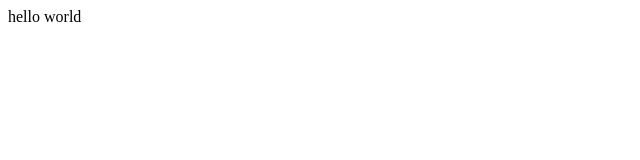
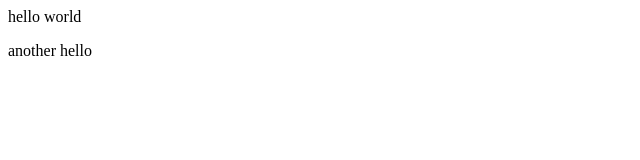
Before and after one commit to imusicmash/pages-test1, a plain HTML site: page index.html in a window 1280 px wide. Shown: the full height of the page, 0-640 px from the left. Drawn offline with Linux system fonts and the light colour scheme.

Commit message:
2 updates

```diff
--- a/index.html
+++ b/index.html
@@ -1,3 +1,4 @@
 <html>
   <p>hello world</p>
+  <p>another hello</p>
 </html?
```
Also changed, not shown: newfile.txt (added).
